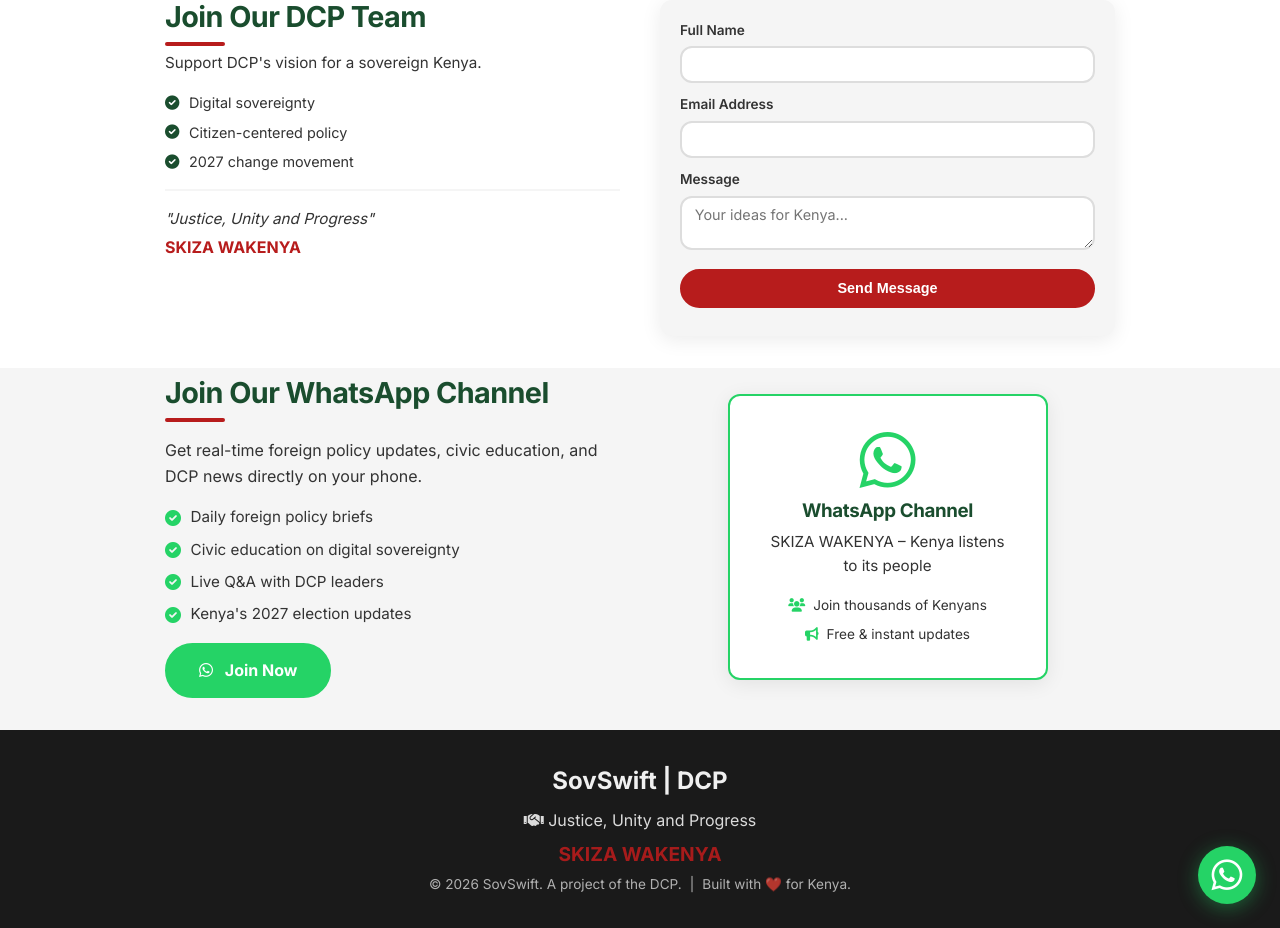
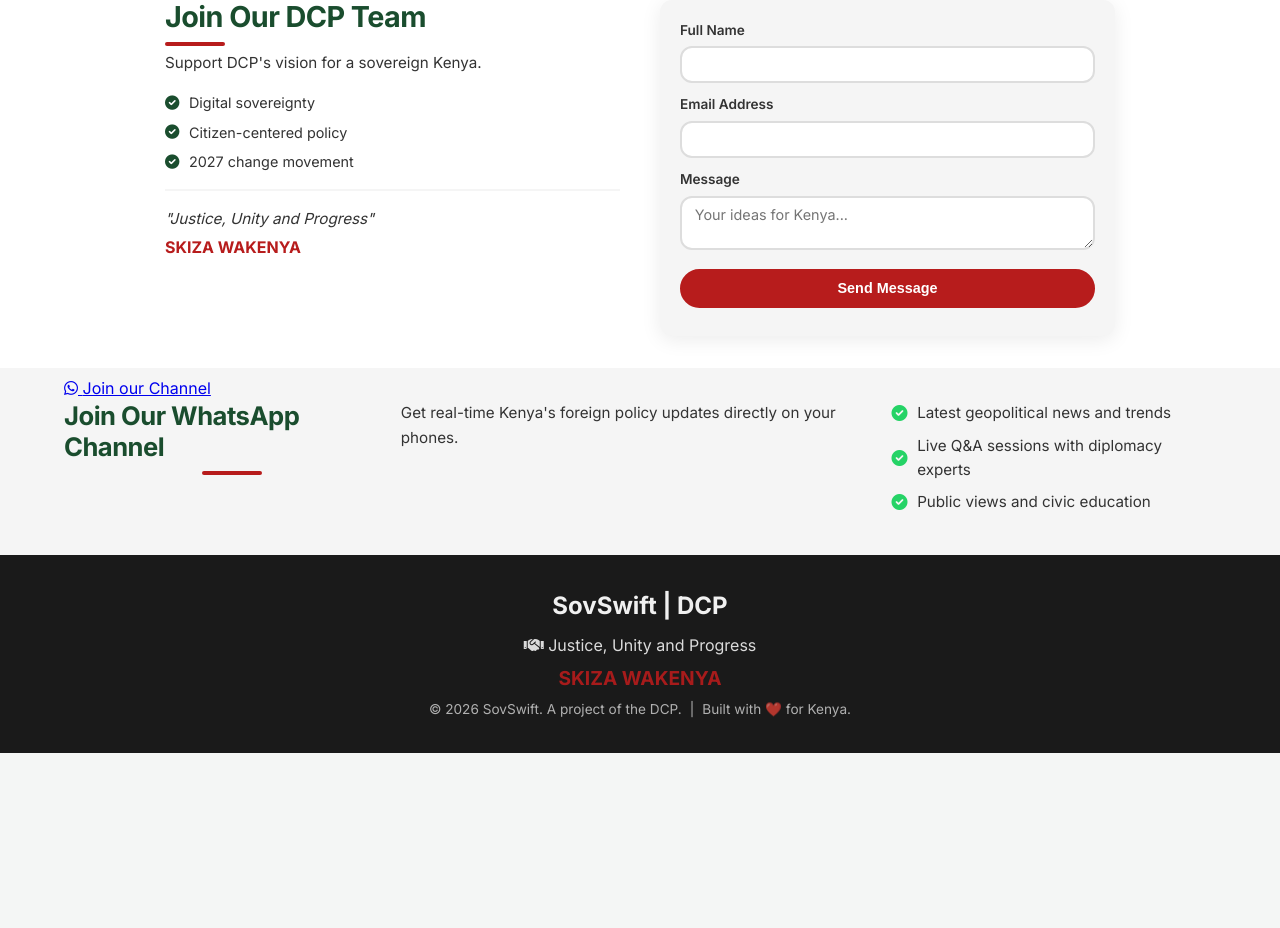
Before and after one commit to elvismogere/sovswift-kenya, a Flask app: page / in a window 1280 px wide. Shown: the part 1778-2706 px from the top of the page. After the commit the page ends 2531 px from the top, so only its background shows below. Run offline with Flask 3, Linux system fonts and the light colour scheme; data that the repository does not hold is empty.

Commit message:
Update index.html

```diff
--- a/templates/index.html
+++ b/templates/index.html
@@ -75,7 +75,7 @@
             </div>
         </section>
 
-        <!-- ABOUT Section – Short and sweet -->
+        <!-- ABOUT Section -->
         <section id="about" class="section fade-in">
             <div class="container narrow">
                 <h2>About SovSwift</h2>
@@ -87,7 +87,7 @@
             </div>
         </section>
 
-        <!-- POLICY Section – Minimal -->
+        <!-- POLICY Section -->
         <section id="policy" class="section fade-in">
             <div class="container narrow">
                 <h2>Our Policy</h2>
@@ -102,13 +102,12 @@
                     </div>
                 </div>
                 <div id="blog-posts" class="blog-grid">
-                    <!-- Posts loaded dynamically -->
                     <p style="text-align:center; color:var(--text-secondary);">No news yet. Check back soon!</p>
                 </div>
             </div>
         </section>
 
-        <!-- PILLARS Section – Clean cards, centered heading -->
+        <!-- PILLARS Section -->
         <section id="pillars" class="section fade-in">
             <div class="container">
                 <h2 style="text-align:center;">Our Pillars</h2>
@@ -143,11 +142,10 @@
             </div>
         </section>
 
-        <!-- CONTACT Section – Compact -->
+        <!-- CONTACT Section -->
         <section id="contact" class="section fade-in" style="padding-top: 0.5rem; padding-bottom: 2rem;">
             <div class="container">
                 <div class="contact-grid">
-                    <!-- Left Column -->
                     <div class="contact-left">
                         <h2 style="text-align: left; margin-bottom: 0.3rem; font-size: 1.8rem;">Join Our DCP Team</h2>
                         <p class="contact-subtitle" style="font-size: 0.95rem; margin-bottom: 1rem;">Support DCP's vision for a sovereign Kenya.</p>
@@ -161,8 +159,6 @@
                             <span style="font-size: 1rem;">SKIZA WAKENYA</span>
                         </div>
                     </div>
-
-                    <!-- Right Column: Form -->
                     <div class="contact-right" style="padding: 1.25rem;">
                         <form id="contact-form">
                             <div class="form-group" style="margin-bottom: 0.7rem;">
@@ -184,40 +180,35 @@
                 </div>
             </div>
         </section>
-    </main>
-        <!-- WhatsApp Section -->
+
+        <!-- WHATSAPP Section – Two Column Layout -->
         <section id="whatsapp" class="section fade-in" style="padding-top: 0.5rem; padding-bottom: 2rem; background: var(--bg-secondary);">
             <div class="container">
-                <div class="whatsapp-wrapper">
+                <div class="whatsapp-grid">
+                    <!-- Left Column: Clickable WhatsApp Logo -->
                     <div class="whatsapp-left">
-                        <h2 style="text-align: left; font-size: 1.8rem;">Join Our WhatsApp Channel</h2>
-                        <p style="color: var(--text-secondary); font-size: 1rem; margin-bottom: 1rem;">
-                            Get real-time foreign policy updates, civic education, and DCP news directly on your phone.
+                        <a href="https://whatsapp.com/channel/0029Vb8Ml0R2phHO4KCzgj3c" target="_blank" class="whatsapp-logo-link" aria-label="Join DCP on WhatsApp">
+                            <i class="fab fa-whatsapp"></i>
+                            <span>Join our Channel</span>
+                        </a>
+                    </div>
+                    <!-- Right Column: Text Content -->
+                    <div class="whatsapp-right">
+                        <h2 style="text-align: left; font-size: 1.6rem; margin-bottom: 0.5rem;">Join Our WhatsApp Channel</h2>
+                        <p style="color: var(--text-secondary); font-size: 0.95rem; margin-bottom: 1rem;">
+                            Get real-time Kenya's foreign policy updates directly on your phones.
                         </p>
                         <div class="whatsapp-features">
-                            <p><i class="fas fa-check-circle" style="color: #25D366;"></i> Daily foreign policy briefs</p>
-                            <p><i class="fas fa-check-circle" style="color: #25D366;"></i> Civic education on digital sovereignty</p>
-                            <p><i class="fas fa-check-circle" style="color: #25D366;"></i> Live Q&A with DCP leaders</p>
-                            <p><i class="fas fa-check-circle" style="color: #25D366;"></i> Kenya's 2027 election updates</p>
-                        </div>
-                        <a href="https://whatsapp.com/channel/0029VaXXXXXXXXXXX" target="_blank" class="btn btn-whatsapp">
-                            <i class="fab fa-whatsapp"></i> Join Now
-                        </a>
-                    </div>
-                    <div class="whatsapp-right">
-                        <div class="whatsapp-card">
-                            <i class="fab fa-whatsapp" style="font-size: 4rem; color: #25D366;"></i>
-                            <h3>WhatsApp Channel</h3>
-                            <p>SKIZA WAKENYA – Kenya listens to its people</p>
-                            <div class="whatsapp-stats">
-                                <span><i class="fas fa-users"></i> Join thousands of Kenyans</span>
-                                <span><i class="fas fa-bullhorn"></i> Free & instant updates</span>
-                            </div>
+                            <p><i class="fas fa-check-circle" style="color: #25D366;"></i> Latest geopolitical news and trends</p>
+                            <p><i class="fas fa-check-circle" style="color: #25D366;"></i> Live Q&A sessions with diplomacy experts</p>
+                            <p><i class="fas fa-check-circle" style="color: #25D366;"></i> Public views and civic education</p>
                         </div>
                     </div>
                 </div>
             </div>
         </section>
+    </main>
+
     <!-- Footer -->
     <footer>
         <div class="footer-content">
@@ -233,9 +224,5 @@
     </footer>
 
     <script src="{{ url_for('static', filename='script.js') }}"></script>
-    <!-- WhatsApp Floating Button -->
-    <a href="https://whatsapp.com/channel/0029VaXXXXXXXXXXX" target="_blank" class="whatsapp-float" aria-label="Join DCP on WhatsApp">
-        <i class="fab fa-whatsapp"></i>
-    </a>
 </body>
 </html>
```
